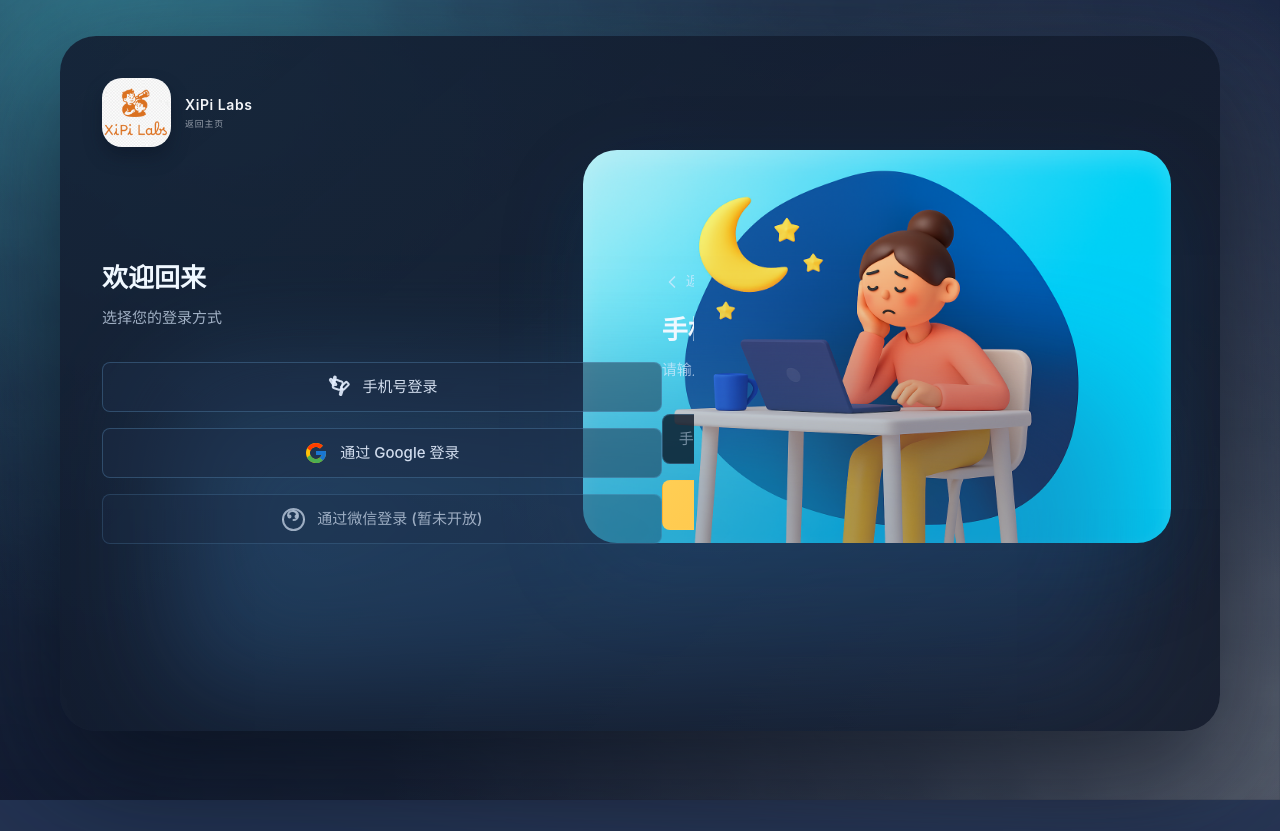
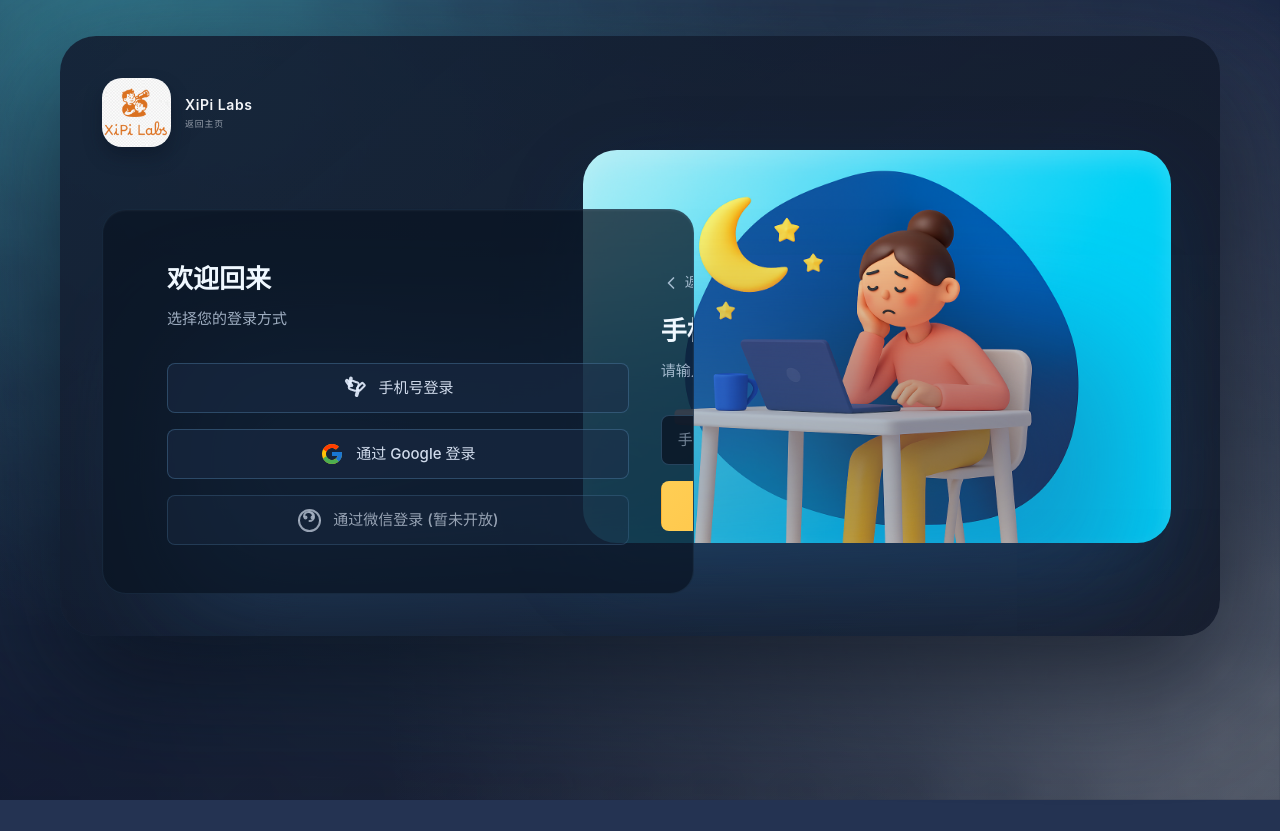
Before and after one commit to chenjiangbo/XiPiLabs-web, a Next.js app: page /login in a window 1280 px wide. After the commit the page ends 800 px from the top, so only its background shows below. Built offline with nearby package versions, Linux system fonts and the light colour scheme.

Commit message:
fix(ui): implement comprehensive feedback for hero and login pages

```diff
--- a/next.config.ts
+++ b/next.config.ts
@@ -3,6 +3,16 @@ import { withContentlayer } from "next-contentlayer";
 
 const nextConfig: NextConfig = {
   outputFileTracingRoot: __dirname,
+  images: {
+    remotePatterns: [
+      {
+        protocol: "https",
+        hostname: "lh3.googleusercontent.com",
+        port: "",
+        pathname: "/**",
+      },
+    ],
+  },
 };
 
 export default withContentlayer(nextConfig);
--- a/src/app/globals.css
+++ b/src/app/globals.css
@@ -1147,7 +1147,7 @@ main {
 .showcase__auth-links {
   display: flex;
   align-items: center;
-  gap: 12px;
+  gap: 10px;
   margin-left: auto; /* Pushes auth links to the right */
 }
 
@@ -1193,21 +1193,22 @@ main {
   display: flex;
   align-items: center;
   gap: 8px;
-  color: rgba(235, 241, 248, 0.85);
 }
 
 .auth-user-avatar {
-  width: 24px;
-  height: 24px;
+  width: 22px;
+  height: 22px;
   border-radius: 50%;
   object-fit: cover;
   border: 1px solid rgba(118, 186, 241, 0.3);
 }
 
 .auth-user-name {
-  font-size: 12px;
-  font-weight: 500;
-  letter-spacing: 0.05em;
+  font-size: 11px;
+  text-transform: uppercase;
+  letter-spacing: 0.1em;
+  color: rgba(235, 241, 248, 0.78);
+  font-weight: normal;
 }
 
 .auth-logout-button {
@@ -1216,9 +1217,9 @@ main {
   justify-content: center;
   background: none;
   border: none;
-  padding: 2px;
-  width: 28px;
-  height: 28px;
+  padding: 0;
+  width: 26px;
+  height: 26px;
   cursor: pointer;
   color: rgba(235, 241, 248, 0.6);
   border-radius: 50%;
@@ -1235,27 +1236,39 @@ main {
   height: 16px;
 }
 
-/* === Login Page & Form Styles === */
+@keyframes fadeInUp {
+  from {
+    opacity: 0;
+    transform: translateY(20px);
+  }
+  to {
+    opacity: 1;
+    transform: translateY(0);
+  }
+}
+
 .login-page-content {
   position: relative;
   z-index: 1;
   margin-top: clamp(24px, 3.2vw, 48px);
-  min-height: 480px; /* Ensure card has enough height */
-  display: flex; /* Use flex to control child */
-}
-
-.login-container {
-  display: flex;
-  height: 100%;
+  /* Let height be natural */
+  display: grid;
+  grid-template-columns: minmax(0, 55%) minmax(0, 45%); /* Left form, right image space */
   width: 100%;
+  animation: fadeInUp 0.6s cubic-bezier(0.25, 1, 0.5, 1) forwards;
 }
 
 .login-form-area {
-  flex: 0 0 55%; /* Occupy left 55% of the space */
-  max-width: 55%;
+  grid-column: 1 / 2; /* Place in the first column */
   position: relative;
-  overflow: hidden; /* This is crucial for the sliding effect */
-  padding-right: 32px; /* Add some padding between form and image area */
+  overflow: hidden; /* Crucial for the sliding effect */
+
+  /* Re-apply inner card style */
+  background: rgba(10, 20, 35, 0.75);
+  border-radius: 24px;
+  border: 1px solid rgba(118, 186, 241, 0.1);
+  box-shadow: inset 0 1px 2px rgba(255, 255, 255, 0.05);
+  padding: clamp(32px, 4vw, 48px);
 }
 
 .login-view-wrapper {
@@ -1267,7 +1280,7 @@ main {
 
 .login-view {
   width: 50%; /* Each view takes half of the wrapper */
-  padding: clamp(32px, 4vw, 48px) 0; /* Adjusted padding */
+  padding: 0 16px; /* Add some horizontal padding inside */
   display: flex;
   flex-direction: column;
   justify-content: center;
--- a/src/components/AuthNavMenu.tsx
+++ b/src/components/AuthNavMenu.tsx
@@ -88,7 +88,7 @@ export default function AuthNavMenu() {
           </>
         ) : (
           <Link href="/login" className="auth-login-link">
-            登录
+            加入我们
           </Link>
         )}
       </div>
--- a/src/components/LoginForm.tsx
+++ b/src/components/LoginForm.tsx
@@ -146,7 +146,7 @@ export default function LoginForm() {
     return (
         <div className="login-container">
             <div className="login-form-area">
-                <div className="login-view-wrapper" style={{ transform: `translateX(${view === 'select' ? '0%' : '-100%'})` }}>
+                <div className="login-view-wrapper" style={{ transform: `translateX(${view === 'select' ? '0%' : '-50%'})` }}>
                     {renderSelectionView()}
                     {renderPhoneLoginView()}
                 </div>
```
